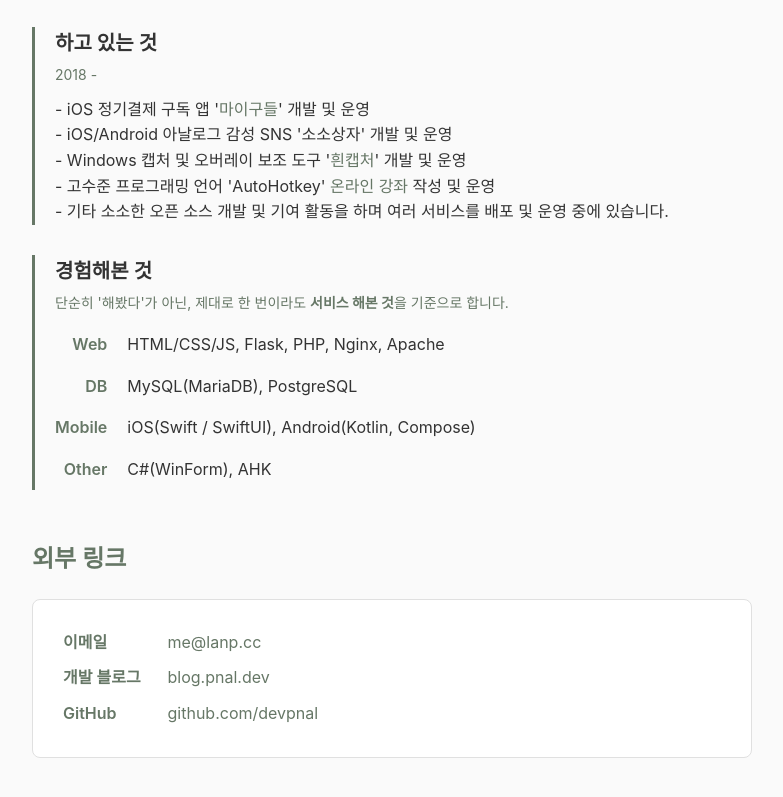
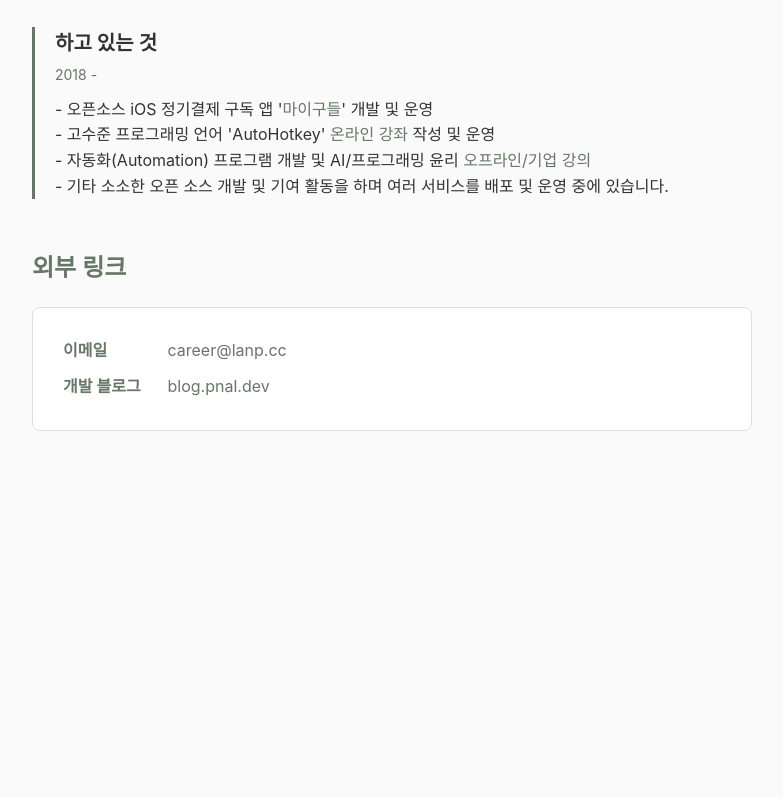
Before and after one commit to devPnal/lanpcc, a plain HTML site: page index.html in a window 1280 px wide. Shown: the part 683-1480 px from the top of the page, without its empty margins (248-1031 px from the left). After the commit the page ends 1244 px from the top, so only its background shows below. Drawn offline with Linux system fonts and the light colour scheme.

Commit message:
Update index.html

```diff
--- a/index.html
+++ b/index.html
@@ -167,7 +167,7 @@
             <h1>정규승</h1>
             <p class="subtitle">Jeong Gyuseung</p>
             </div>
-            <a href="mailto:me@lanp.cc">✉ me@lanp.cc</a>
+            <a href="mailto:me@lanp.cc">✉ career@lanp.cc</a>
         </header>
 
         <section>
@@ -197,56 +197,27 @@
                 <div class="experience-title">하고 있는 것</div>
                 <div class="experience-period">2018 -</div>
                 <p class="experience-desc">
-                    - iOS 정기결제 구독 앱 '<a href="https://blog.pnal.dev/18" target="_blank">마이구들</a>' 개발 및 운영<br>
-                    - iOS/Android 아날로그 감성 SNS '소소상자' 개발 및 운영<br>
-                    - Windows 캡처 및 오버레이 보조 도구 '<a href="https://blog.pnal.dev/16" target="_blank">흰캡처</a>' 개발 및 운영<br>
+                    - 오픈소스 iOS 정기결제 구독 앱 '<a href="https://blog.pnal.dev/18" target="_blank">마이구들</a>' 개발 및 운영<br>
                     - 고수준 프로그래밍 언어 'AutoHotkey' <a href="https://ahkv2.pnal.dev" target="_blank">온라인 강좌</a> 작성 및 운영<br>
+                    - 자동화(Automation) 프로그램 개발 및 AI/프로그래밍 윤리 <a href="https://pnal.dev" target="_blank">오프라인/기업 강의</a><br>
                     - 기타 소소한 오픈 소스 개발 및 기여 활동을 하며 여러 서비스를 배포 및 운영 중에 있습니다.
                 </p>
             </div>
-	    <div class="experience-item">
-                <div class="experience-title">경험해본 것</div>
-                <div class="experience-period">단순히 '해봤다'가 아닌, 제대로 한 번이라도 <b>서비스 해본 것</b>을 기준으로 합니다.</div>
-                <p class="experience-desc">
-			<table class="tech-table">
-				<tr>
-					<td>Web</td>
-					<td>HTML/CSS/JS, Flask, PHP, Nginx, Apache</td>
-				</tr>
-				<tr>
-					<td>DB</td>
-					<td>MySQL(MariaDB), PostgreSQL</td>
-				</tr>
-				<tr>
-					<td>Mobile</td>
-					<td>iOS(Swift / SwiftUI), Android(Kotlin, Compose)</td>
-				</tr>
-				<tr>
-					<td>Other</td>
-					<td>C#(WinForm), AHK</td>
-				</tr>
-			</table>
-                </p>
-            </div>
         </section>
-
         <section>
             <h2>외부 링크</h2>
             <div class="contact">
 		        <div class="contact-item">
                     <span class="contact-label">이메일</span>
-                    <a href="mailto:me@lanp.cc" target="_blank">me@lanp.cc</a>
+                    <a href="mailto:me@lanp.cc" target="_blank">career@lanp.cc</a>
                 </div>
                 <div class="contact-item">
                     <span class="contact-label">개발 블로그</span>
                     <a href="https://blog.pnal.dev" target="_blank">blog.pnal.dev</a>
                 </div>
-		        <div class="contact-item">
-                    <span class="contact-label">GitHub</span>
-                    <a href="https://github.com/devpnal" target="_blank">github.com/devpnal</a>
-                </div>
             </div>
         </section>
     </div>
 </body>
+
 </html>
```
